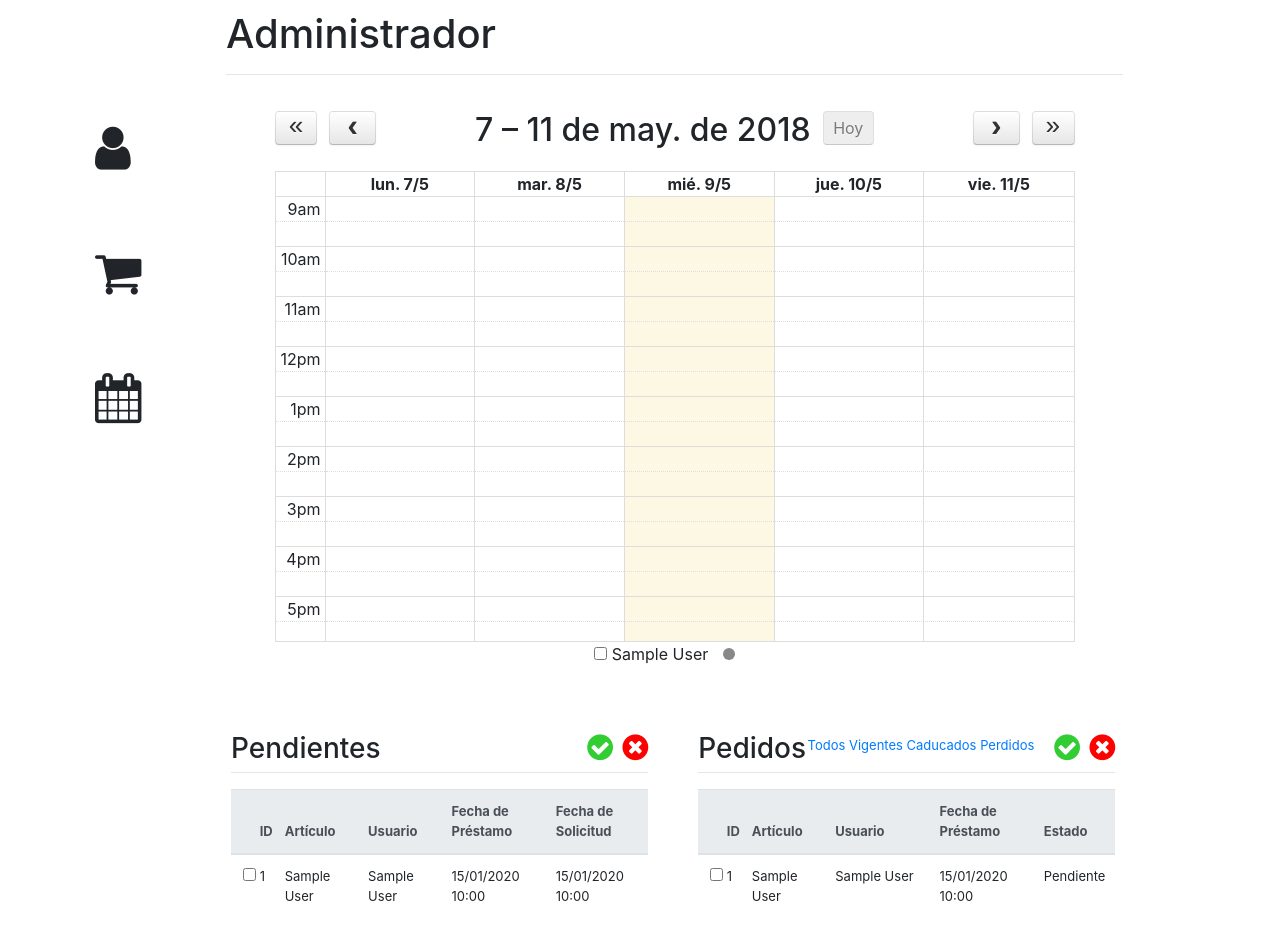
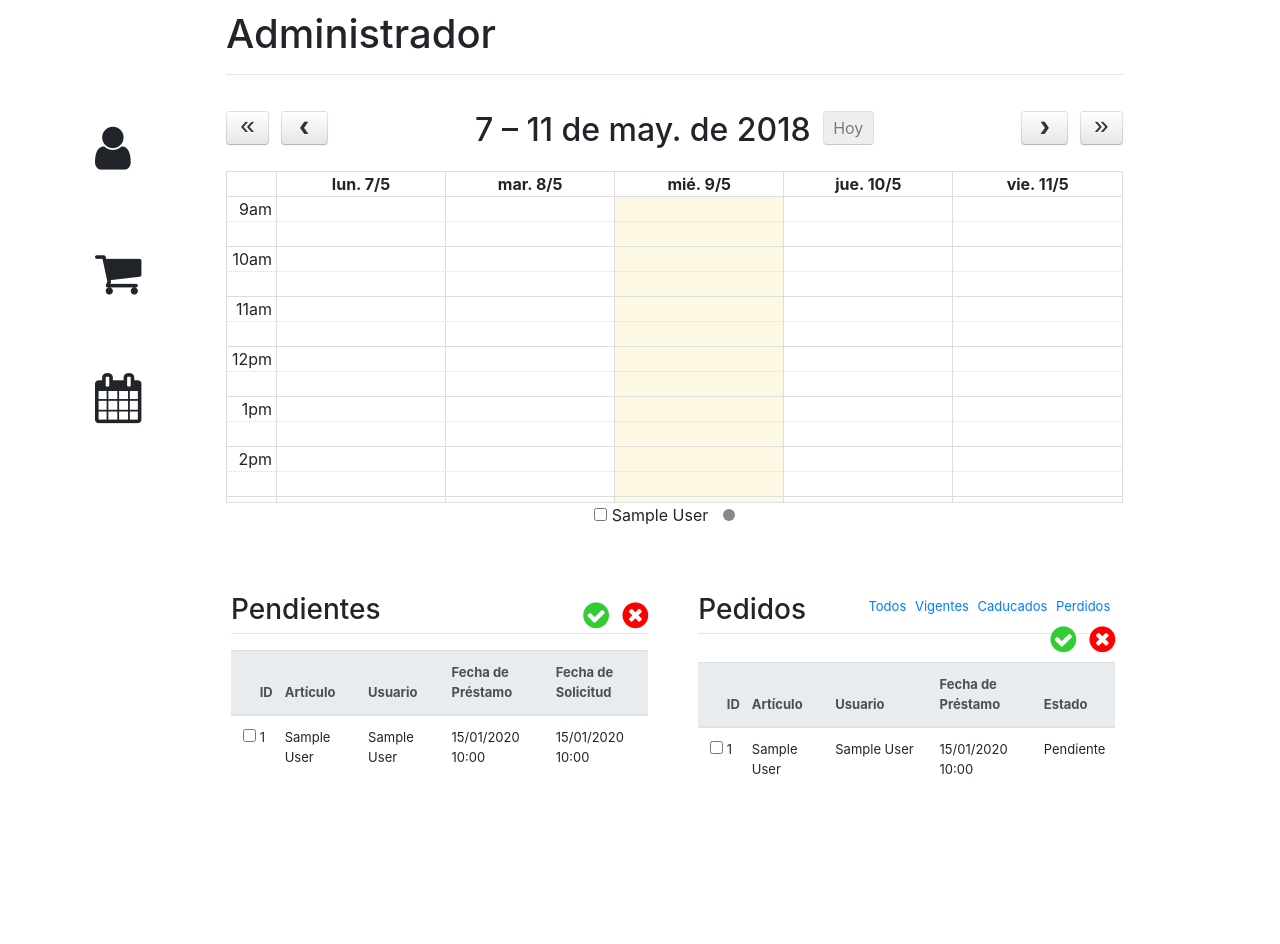
Before and after one commit to DCC-CC4401/2018-1-Winning-Eleven-11-T3, a Django app: page / in a window 1280 px wide. After the commit the page ends 774 px from the top, so only its background shows below. Run offline with Django 3.2, Linux system fonts and the light colour scheme; tables that the repository leaves empty hold one stand-in row (values such as "Sample post"); lists and menus that the app fills with data are empty; some libraries are stand-ins or nearby versions.

Commit message:
Aceptar y rechazar pendientes funcionando

```diff
--- a/InventarioCEI/LandingAdmin/models.py
+++ b/InventarioCEI/LandingAdmin/models.py
@@ -35,6 +35,7 @@ class Prestamo(models.Model):
     opciones = (
         ("Pendiente", "Pendiente"),
         ("Vigente", "Vigente"),
+        ("Rechazado", "Rechazado"),
         ("Caducado", "Caducado"),
         ("Perdido", "Perdido")
     )
--- a/InventarioCEI/LandingAdmin/static/css/LandingAdmin.css
+++ b/InventarioCEI/LandingAdmin/static/css/LandingAdmin.css
@@ -42,7 +42,8 @@
 }
 
 #calendar {
-  max-width: 800px;
+  width: 100%;
+  max-height:  800px;
   margin: 0 auto;
 }
 
@@ -54,3 +55,24 @@
 .table{
     table-layout: fixed;
 }
+
+.btn-none{
+  background: none;
+  padding: 0px;
+  border: none;
+}
+
+.fa-check-circle{
+    color: limegreen;
+    margin-right: 5px
+}
+.fa-check-circle:hover {color: #3a87ad;}
+.fa-times-circle{
+        color: red;
+}
+.fa-times-circle:hover {color: #3a87ad;}
+
+
+.boxEspacios{
+    display: inline
+}
--- a/InventarioCEI/LandingAdmin/templates/landingAdmin/index.html
+++ b/InventarioCEI/LandingAdmin/templates/landingAdmin/index.html
@@ -29,7 +29,7 @@
       weekends: false,
       minTime: '09:00:00',
       maxTime: '18:00:00',
-      aspectRatio: 1.7,
+      aspectRatio: 2.7,
       allDaySlot: false,
       editable: false,
       events: [ {% for res in reservas %}
@@ -45,18 +45,9 @@
     });
 
 
-    $('input[type=checkbox]').on('click', function() {
-            $(this).closest("form").submit();
+    $('input[class=boxEspacios]').on('click', function() {
+         $(this).closest("form").submit();
     });
-
-     var filtrarTodos = document.getElementById("filtrarTodos");
-     var filtrarVigentes = document.getElementById("filtrarVigentes");
-     var filtrarCaducados = document.getElementById("filtrarCaducados");
-     var filtrarPerdidos = document.getElementById("filtrarPerdidos");
-     var tablaTodos = document.getElementById("mostrar_filtrarTodos");
-     var tablaVigentes = document.getElementById("mostrar_filtrarVigentes");
-     var tablaCaducados = document.getElementById("mostrar_filtrarCaducados");
-     var tablaPerdidos = document.getElementById("mostrar_filtrarPerdidos");
 
      $('a').on('click', function(e) {
          var id= $(this).attr('id');
@@ -106,17 +97,23 @@
         {% for art in articulos %}
             {% if art.espacio %}
             {% csrf_token %}
-            <input type="checkbox" name="optcheck{{ art.id }}" value="{{ art.id }}" {% if art.id in filtroEspacio %}checked="checked"{% endif %}> {{ art }} <span class="dot" style="background-color: {{ art.color_calendario }}"></span>
+            <input class="boxEspacios" type="checkbox" name="optcheck{{ art.id }}" value="{{ art.id }}" {% if art.id in filtroEspacio %}checked="checked"{% endif %}> {{ art }} <span class="dot" style="background-color: {{ art.color_calendario }}"></span>
             {% endif %}
         {% endfor %}
         </form>
     </div>
       <div class="row">
+
           <div class="EqualColumn" style="margin-left: 20px; margin-right:50px">
+           <form method="POST">
             <p>
             <h3 style="display: inline; float: left">Pendientes</h3>
-            <span style="float:right; margin-left: 20px"> <i class="fa fa-check-circle" style="color: limegreen; font-size: 30px; margin-right: 5px"></i>
-                        <i class="fa fa-times-circle" style="color: red; font-size: 30px" ></i></span>
+
+                      {% csrf_token %}
+              <span style="float:right; margin-left: 20px; font-size: 30px">
+                  <button type="submit" class="btn-none" name="aceptarPedidos"><i class="fa fa-check-circle"></i></button>
+                  <button type="submit" class="btn-none" name="rechazarPedidos"><i class="fa fa-times-circle"></i></button>
+              </span>
             </p><br>
                     <hr>
               <!--- tabla con articulos !-->
@@ -135,31 +132,32 @@
           {% for prest in prestamos %}
               {% if prest.estado == "Pendiente"%}
               <tr>
-                  <td><input type="checkbox" value="{{prest.id}}"></td>
+                  <td><input type="checkbox" name='checkedPend[]' value="{{prest.id}}"></td>
                   <td>{{prest.id}}</td>
                   <td>{{prest.id_articulo}}</td>
                   <td>{{prest.id_usuario }}</td>
                   <td>{{prest.fecha_inicio|date:'d/m/Y H:i'  }}</td>
-                  <td>{{ prest.fecha_termino|date:'d/m/Y H:i'  }}</td>
+                  <td>{{prest.fecha_termino|date:'d/m/Y H:i'  }}</td>
               </tr>
               {%  endif %}
           {%  endfor %}
           </tbody>
       </table>
+          </form>
           </div>
           <div class="EqualColumn" align="right" style="margin-right: 20px">
 
 
             <p>
             <h3 style="display: inline; float: left">Pedidos</h3>
-              <div style="display:inline; font-size: small; margin-top: 20px">
-                <a href="javascript:void(0)" id="filtrarTodos">Todos</a>
-                <a href="javascript:void(0)" id="filtrarVigentes">Vigentes</a>
-                <a href="javascript:void(0)" id="filtrarCaducados">Caducados</a>
-                <a href="javascript:void(0)" id="filtrarPerdidos">Perdidos</a>
+              <div style="display:inline; font-size: small">
+                <a href="javascript:void(0)" id="filtrarTodos" style="margin-right: 5px">Todos</a>
+                <a href="javascript:void(0)" id="filtrarVigentes" style="margin-right: 5px">Vigentes</a>
+                <a href="javascript:void(0)" id="filtrarCaducados" style="margin-right: 5px">Caducados</a>
+                <a href="javascript:void(0)" id="filtrarPerdidos" style="margin-right: 5px">Perdidos</a>
             </div>
-            <span style="float:right; margin-left: 20px"> <i class="fa fa-check-circle" style="color: limegreen; font-size: 30px; margin-right: 5px"></i>
-                        <i class="fa fa-times-circle" style="color: red; font-size: 30px" ></i></span>
+            <span style="float:right; margin-left: 20px; font-size: 30px"> <i class="fa fa-check-circle" ></i>
+                        <i class="fa fa-times-circle"></i></span>
             </p>
                     <hr>
 
--- a/InventarioCEI/LandingAdmin/views.py
+++ b/InventarioCEI/LandingAdmin/views.py
@@ -1,18 +1,29 @@
 from django.shortcuts import render
-from .models import Articulo, Usuario, Prestamo
-import json
+from django.http import HttpResponse
+from .models import Articulo, Prestamo
+
 
 def index(request):
-    total_prestamos = Prestamo.objects.all()
+    total_prestamos = Prestamo.objects.all().order_by('fecha_inicio')
     reservas_list = []
     filtro_espacio = []
     if request.method == 'POST':
+        checkedPend = request.POST.getlist('checkedPend[]')
         for posts in request.POST:
             if "optcheck" in posts:
                 filtro_espacio.append(int(request.POST[posts]))
 
+        checkedPend = request.POST.getlist('checkedPend[]')
+        for checked in checkedPend:
+            un_prestamo = Prestamo.objects.get(pk=int(checked))
+            if "aceptarPedidos" in request.POST:
+                un_prestamo.estado = "Vigente"
+            elif "rechazarPedidos" in request.POST:
+                un_prestamo.estado = "Rechazado"
+            un_prestamo.save()
+
     for prestamo in total_prestamos:
-        if prestamo.id_articulo.espacio:
+        if prestamo.id_articulo.espacio and prestamo.estado != 'Rechazado':
             if prestamo.id_articulo_id in filtro_espacio:
                 reserva_dic = {
                     "title": str(prestamo.id_articulo)+"-"+str(prestamo.id_usuario),
```
Also changed, not shown: InventarioCEI/LandingAdmin/migrations/0004_auto_20180508_1540.py (added), 1 other file.
